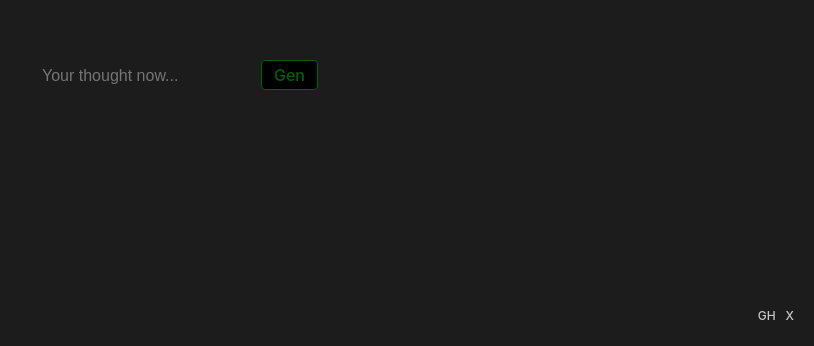
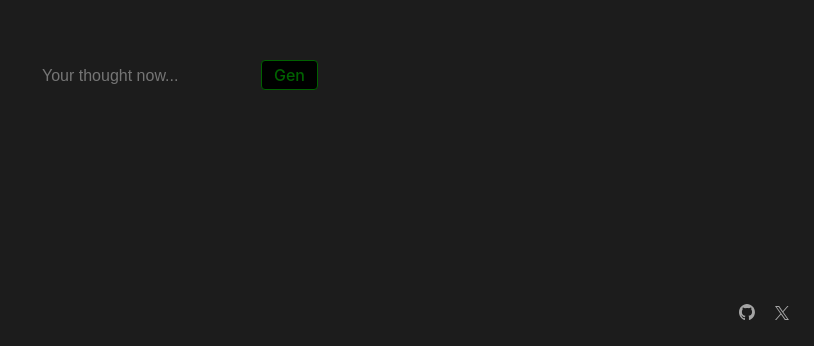
Before and after one commit to inshell-art/inshell.art.old, a React (Vite) app: page / in a window 1280 px wide. Shown: the part 454-800 px from the top of the page, without its empty margins (466-1280 px from the left). Built offline with nearby package versions, Linux system fonts and the light colour scheme.

Commit message:
added icons

```diff
--- a/src/Components/Footer.module.css
+++ b/src/Components/Footer.module.css
@@ -12,3 +12,17 @@
 .link:hover {
   color: #006100; /* Change link color on hover */
 }
+
+.icon_gh {
+  width: 16px; /* Example size, adjust as needed */
+  height: auto;
+  margin: 0 5px; /* Add some spacing around icons if desired */
+  opacity: 0.6; /* Set opacity to 60% */
+}
+
+.icon_x {
+  width: 14px; /* Example size, adjust as needed */
+  height: auto;
+  margin: 0 5px; /* Add some spacing around icons if desired */
+  opacity: 0.6; /* Set opacity to 60% */
+}
--- a/src/Components/Footer.tsx
+++ b/src/Components/Footer.tsx
@@ -1,5 +1,7 @@
 import React from "react";
 import styles from "./Footer.module.css"; // Import the CSS module
+import githubIcon from "../assets/icon-github.svg";
+import xIcon from "../assets/icon-x.svg";
 
 const Footer: React.FC = () => {
   return (
@@ -17,7 +19,7 @@ const Footer: React.FC = () => {
         target="_blank"
         rel="noopener noreferrer"
       >
-        GH
+        <img src={githubIcon} alt="GitHub" className={styles.icon_gh} />
       </a>
       <a
         className={styles.link} // Apply styles from CSS module
@@ -25,7 +27,7 @@ const Footer: React.FC = () => {
         target="_blank"
         rel="noopener noreferrer"
       >
-        X
+        <img src={xIcon} alt="X" className={styles.icon_x} />
       </a>
     </footer>
   );
```
Also changed, not shown: src/assets/icon-github.svg (added), src/assets/icon-x.svg (added).
